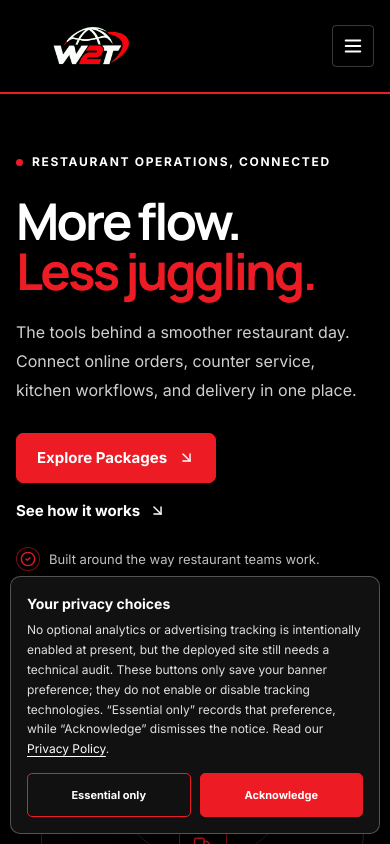
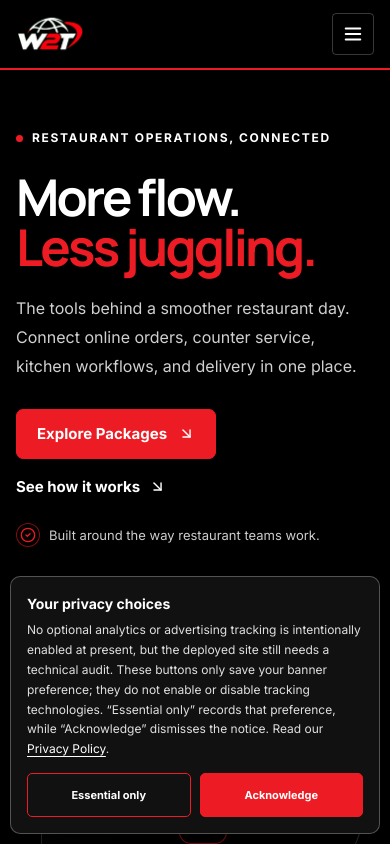
Before and after one commit to Jrnotjunior/web2table.io, a React (Vite) app: page / in a window 390 px wide. Shown: the top 844 px of the page. Built offline with nearby package versions, Linux system fonts and the light colour scheme.

Commit message:
Roll back latest header logo enlargement

```diff
--- a/src/styles/modules/02-brand-overrides.css
+++ b/src/styles/modules/02-brand-overrides.css
@@ -138,22 +138,3 @@ body, .site-header, .main-nav, .platform-section, .solutions-section,
   .site-header .brand-logo{width:68px!important;height:68px!important;}
   .site-footer .brand-logo{width:54px!important;height:54px!important;}
 }
-
-
-/* Enlarged standalone W2T logo in the marketing-site header. */
-.site-header .header-inner{height:156px!important;}
-.site-header .brand-logo{
-  width:260px!important;
-  height:136px!important;
-  max-width:none!important;
-  object-fit:contain!important;
-}
-.site-header{border-bottom:2px solid var(--accent)!important;}
-@media(max-width:760px){
-  .site-header .header-inner{height:108px!important;}
-  .site-header .brand-logo{width:180px!important;height:94px!important;}
-}
-@media(max-width:430px){
-  .site-header .header-inner{height:92px!important;}
-  .site-header .brand-logo{width:150px!important;height:80px!important;}
-}
```
